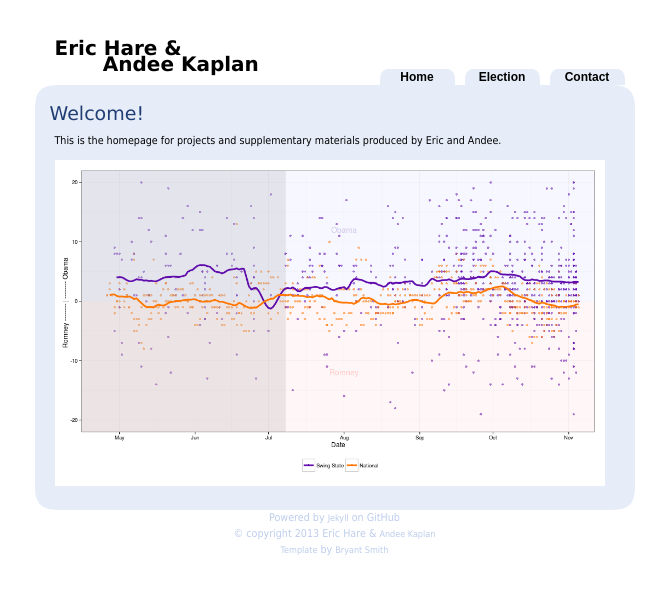
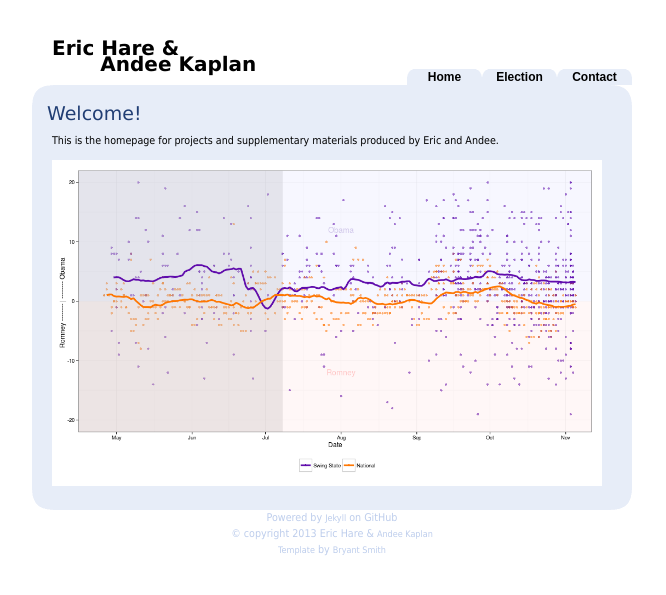
Before and after one commit to erichare/harekaplan.github.com, a Jekyll site: the page built from index.html, in a window 1280 px wide. Shown: the top 595 px of the page, without its empty margins (298-964 px from the left). Built offline with Jekyll 4.4.1, drawn with Linux system fonts in a browser that asks for light colours; Markdown is read by kramdown in place of the engine named in the settings.

Commit message:
playing with css

```diff
--- a/css/BlueBliss/bluebliss.css
+++ b/css/BlueBliss/bluebliss.css
@@ -40,7 +40,7 @@ body
 .link,.linkActive
 {
 width:75px;
-margin-right:10px;
+margin-right:0px;
 margin-top:44px;
 float:right;
 text-align:center;
@@ -67,7 +67,8 @@ font-weight:bold;
 
 #linkGroup
 {
-margin-right:15px;
+margin-right:10px;
+padding-right:10px;
 height:60px;
 width:600px;
 }
```
